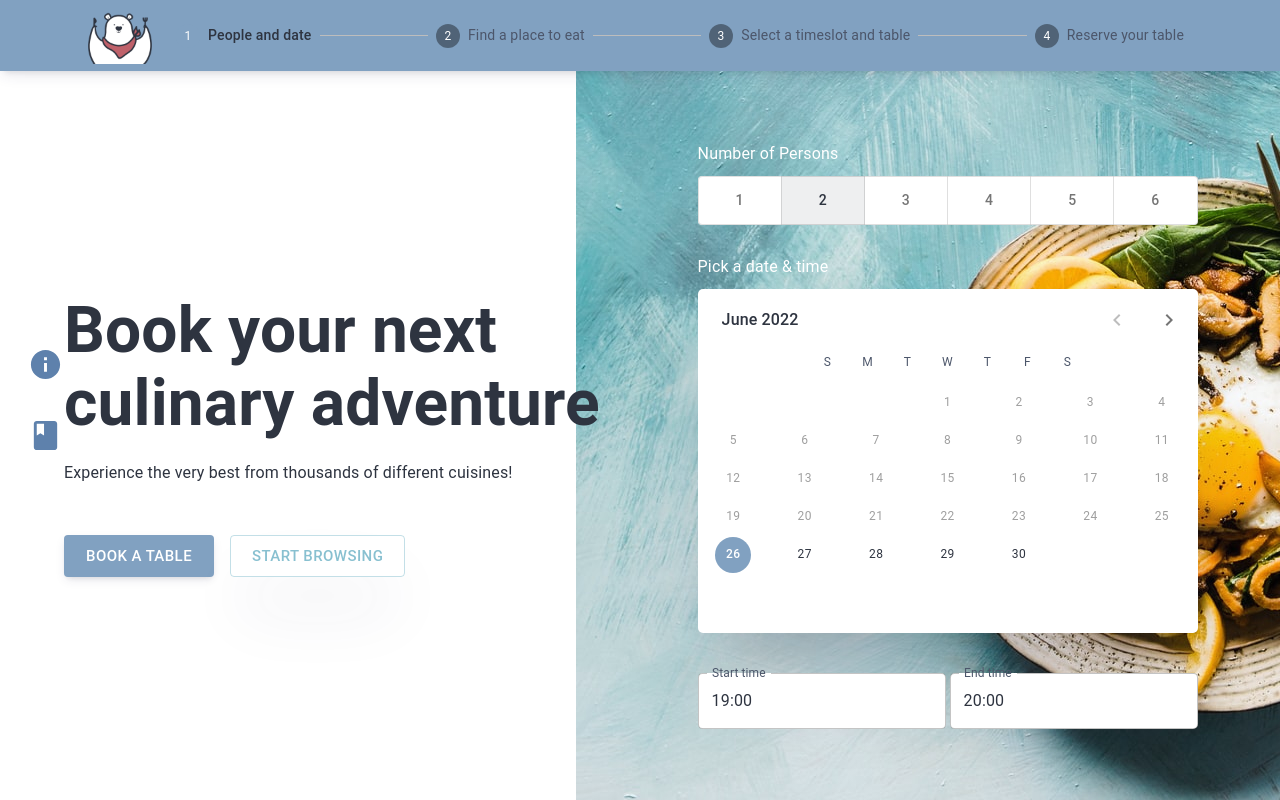
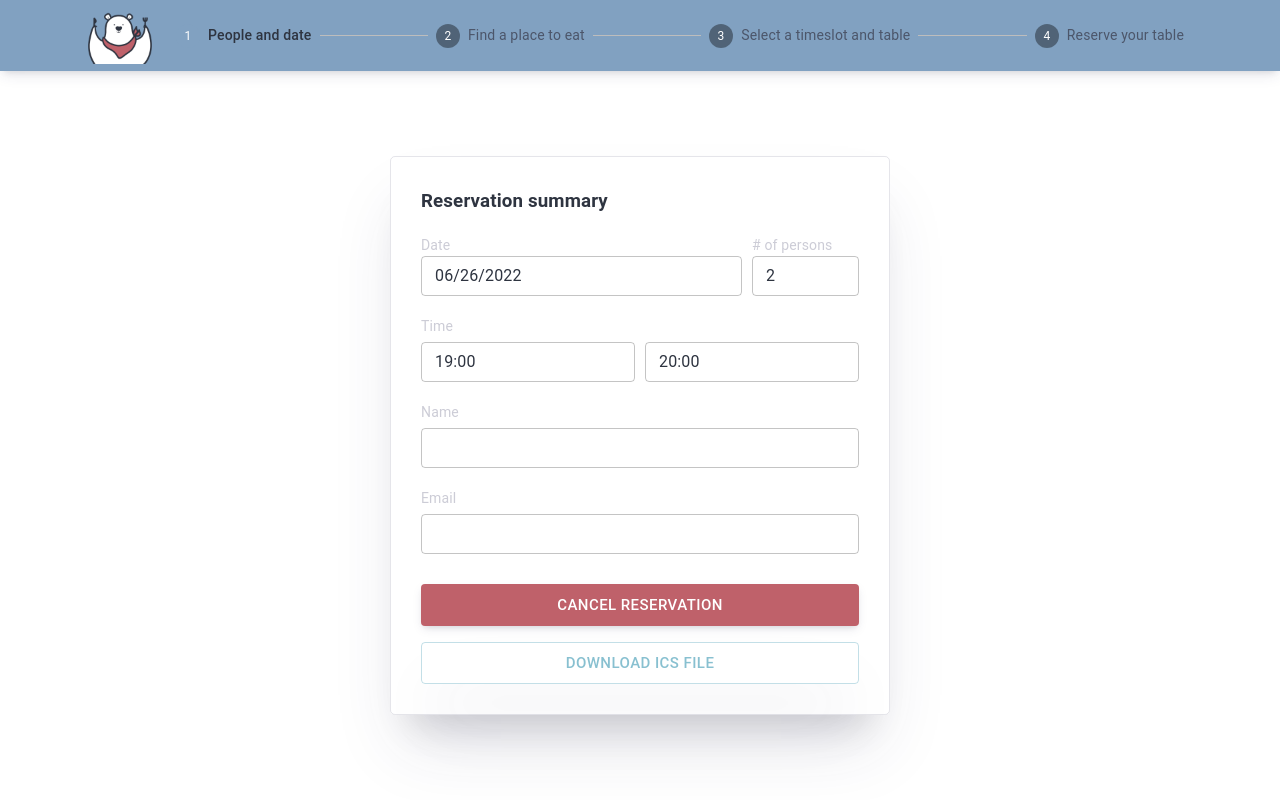
Before and after one commit to Eistbaren/client, a React (Create React App) app: page /reservation-approval/1 in a window 1280 px wide. Built offline with nearby package versions, Linux system fonts and the light colour scheme.

Commit message:
feat: get access to reservationId through URL params

```diff
--- a/src/pages/PersonalData.tsx
+++ b/src/pages/PersonalData.tsx
@@ -1,5 +1,4 @@
 import { TextField, Button, Checkbox, FormControlLabel } from '@mui/material';
-import { userInfo } from 'os';
 import { useContext, useState } from 'react';
 import { useNavigate } from 'react-router-dom';
 
--- a/src/pages/ReservationApproval.tsx
+++ b/src/pages/ReservationApproval.tsx
@@ -1,6 +1,6 @@
 import { Button, Stack, TextField } from '@mui/material';
 import { DatePicker, TimePicker } from '@mui/x-date-pickers';
-import { time } from 'console';
+import { useParams } from 'react-router-dom';
 
 import { useContext } from 'react';
 import '../css/ReservationApproval.css';
@@ -12,6 +12,8 @@ import { Context } from '../data/Context';
  */
 export default function ReservationApproval() {
   const { reservation } = useContext(Context);
+  // gets reservationId from the URL params
+  const { reservationId } = useParams();
 
   /**
    * Checks if the given timestamp is tommorrow
@@ -19,7 +21,6 @@ export default function ReservationApproval() {
    * @return {boolean}
    */
   function isIn24Hours(timestamp: number): boolean {
-    console.log(new Date(timestamp));
     const now = new Date();
     const difference = (timestamp - now.getTime()) * 60 * 60 * 1000;
     if (difference > 0 && difference <= 24) {
--- a/src/utils/Routing.tsx
+++ b/src/utils/Routing.tsx
@@ -26,10 +26,9 @@ export default function Routing() {
           </Route>
           <Route path='table' element={<TableSelectionPage />}></Route>
           <Route path='reservations' element={<ReservationDetails />} />
-          <Route
-            path='reservation-approval'
-            element={<ReservationApproval />}
-          />
+          <Route path='reservation-approval'>
+            <Route path=':reservationId' element={<ReservationApproval />} />
+          </Route>
           <Route path='personal-data' element={<PersonalData />} />
           <Route path='*' element={<Landingpage />} />
         </Routes>
```
